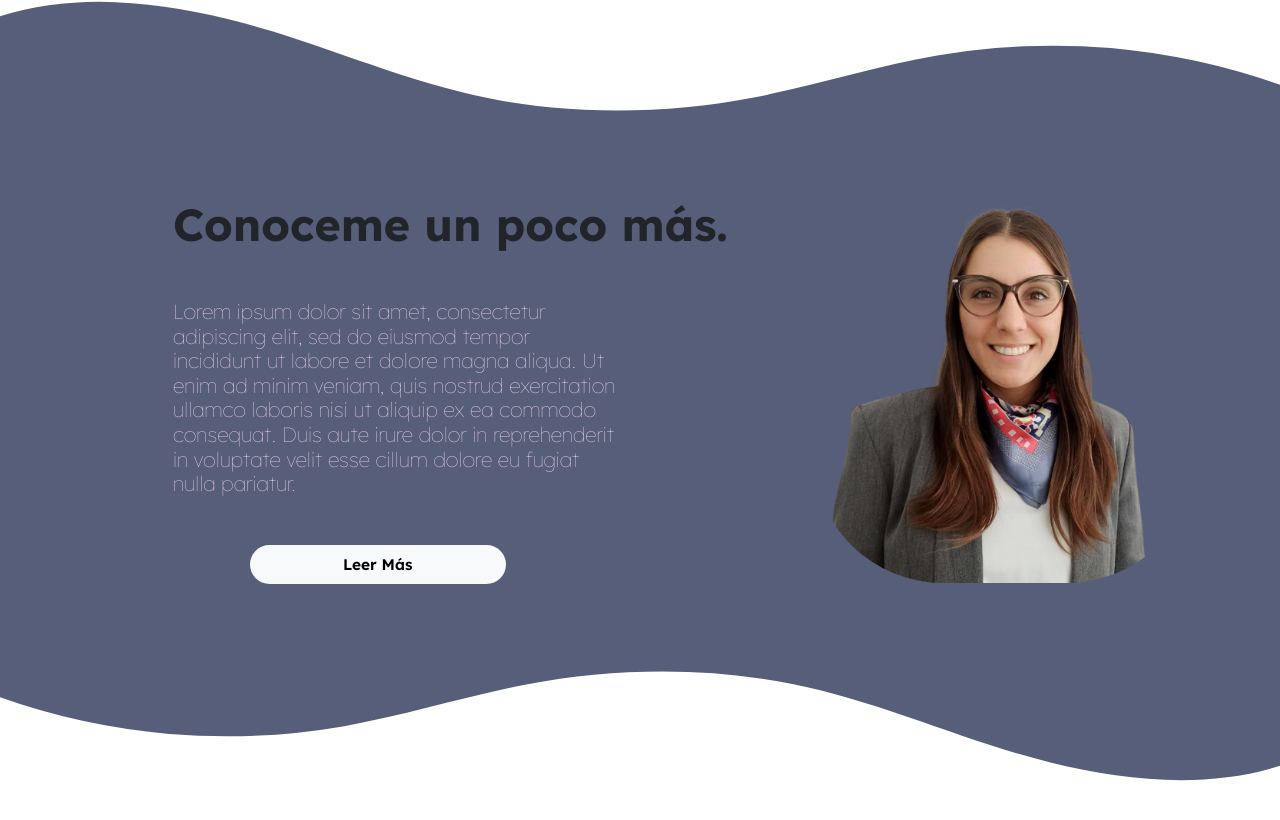
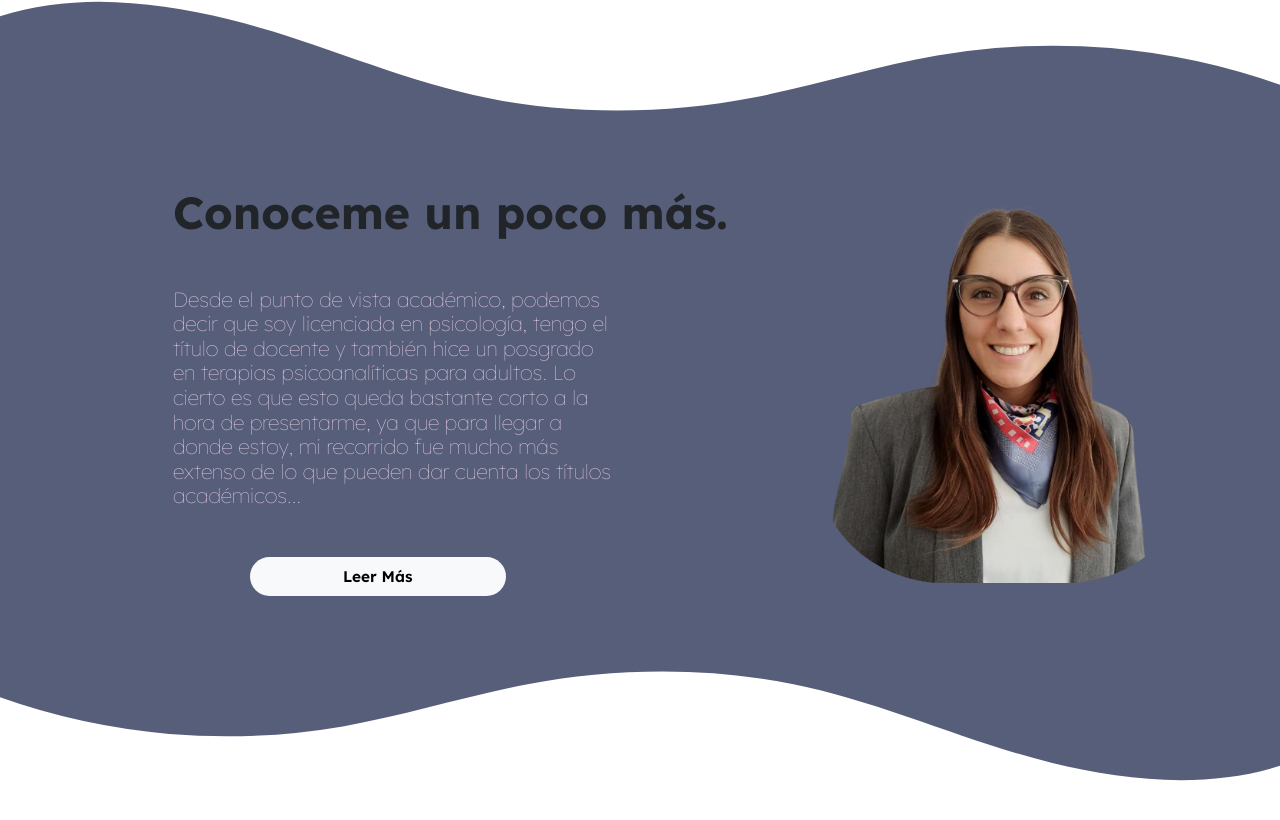
Before and after one commit to lupattin/LicApp, a Next.js app: page / in a window 1280 px wide. Shown: the part 889-1709 px from the top of the page. Built offline with nearby package versions, Linux system fonts and the light colour scheme.

Commit message:
add data to about me

```diff
--- a/src/components/aboutme/index.tsx
+++ b/src/components/aboutme/index.tsx
@@ -23,7 +23,7 @@ import wavePhotoTop from '../../../public/wavesTop.svg'
 import React from "react";
 
 export function AboutMeBox() {
-  const AboutMeText = 'Lorem ipsum dolor sit amet, consectetur adipiscing elit, sed do eiusmod tempor incididunt ut labore et dolore magna aliqua. Ut enim ad minim veniam, quis nostrud exercitation ullamco laboris nisi ut aliquip ex ea commodo consequat. Duis aute irure dolor in reprehenderit in voluptate velit esse cillum dolore eu fugiat nulla pariatur.'
+  const AboutMeText = 'Desde el punto de vista académico, podemos decir que soy licenciada en psicología, tengo el título de docente y también hice un posgrado en terapias psicoanalíticas para adultos. Lo cierto es que esto queda bastante corto a la hora de presentarme, ya que para llegar a donde estoy, mi recorrido fue mucho más extenso de lo que pueden dar cuenta los títulos académicos...'
 
   const [show, setShow] = useState(false);
 
@@ -33,11 +33,11 @@ export function AboutMeBox() {
 
   return (
     <>
-      <WaveAboutMeTop ImgUrl ={wavePhotoTop}/>
+      <WaveAboutMeTop ImgUrl={wavePhotoTop} />
       <AboutMeContainer>
         <AboutMeTextContainer>
           <TitleAboutMe className={"title"} title={"Conoceme un poco más."}></TitleAboutMe>
-          <ParagraphAboutMe onClick={()=>{""}} className={"Paragraph"} text={AboutMeText}></ParagraphAboutMe>
+          <ParagraphAboutMe onClick={() => { "" }} className={"Paragraph"} text={AboutMeText}></ParagraphAboutMe>
           <ButtonAboutMe className={"Button"} buttonText="Leer Más" onClick={handleShow}></ButtonAboutMe>
           <ModalMoreInfo show={show} handleClose={handleClose} ></ModalMoreInfo>
         </AboutMeTextContainer>
--- a/src/components/modal/index.tsx
+++ b/src/components/modal/index.tsx
@@ -62,13 +62,9 @@ export function ModalMoreInfo({ show, handleClose }) {
       <Modal.Body>
         <p>
           {" "}
-          Lorem ipsum dolor sit amet, consectetur adipiscing elit, sed do
-          eiusmod tempor incididunt ut labore et dolore magna aliqua. Ut enim ad
-          minim veniam, quis nostrud exercitation ullamco laboris nisi ut
-          aliquip ex ea commodo consequat. Duis aute irure dolor in
-          reprehenderit in voluptate velit esse cillum dolore eu fugiat nulla
-          pariatur. Excepteur sint occaecat cupidatat non proident, sunt in
-          culpa qui officia deserunt mollit anim id est laborum.
+          Desde el punto de vista académico, podemos decir que soy licenciada en psicología, tengo el título de docente y también hice un posgrado en terapias psicoanalíticas para adultos. Lo cierto es que esto queda bastante corto a la hora de presentarme, ya que para llegar a donde estoy, mi recorrido fue mucho más extenso de lo que pueden dar cuenta los títulos académicos.
+
+          Después de un largo período de vivir en la gran ciudad, tomé la decisión de volver a mi ciudad de origen, Bariloche, Argentina. Desde acá continúo mi formación profesional y personal, y acompaño a otras personas en sus procesos, habilitando la pregunta y la palabra como posibilitadoras de cambios. Mi perspectiva profesional contempla la integridad del sujeto, pensando los casos desde el paradigma de la complejidad, teniendo siempre una mirada humana y amorosa hacia mis pacientes.
         </p>
       </Modal.Body>
     </Modal>
```
